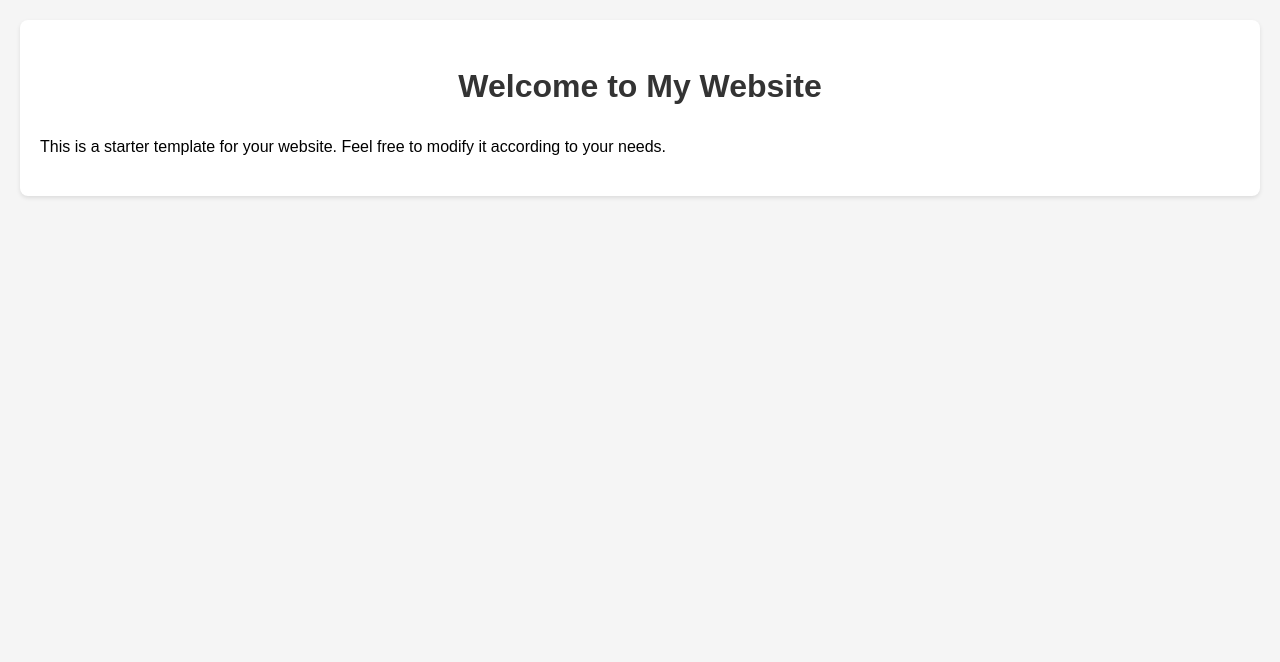
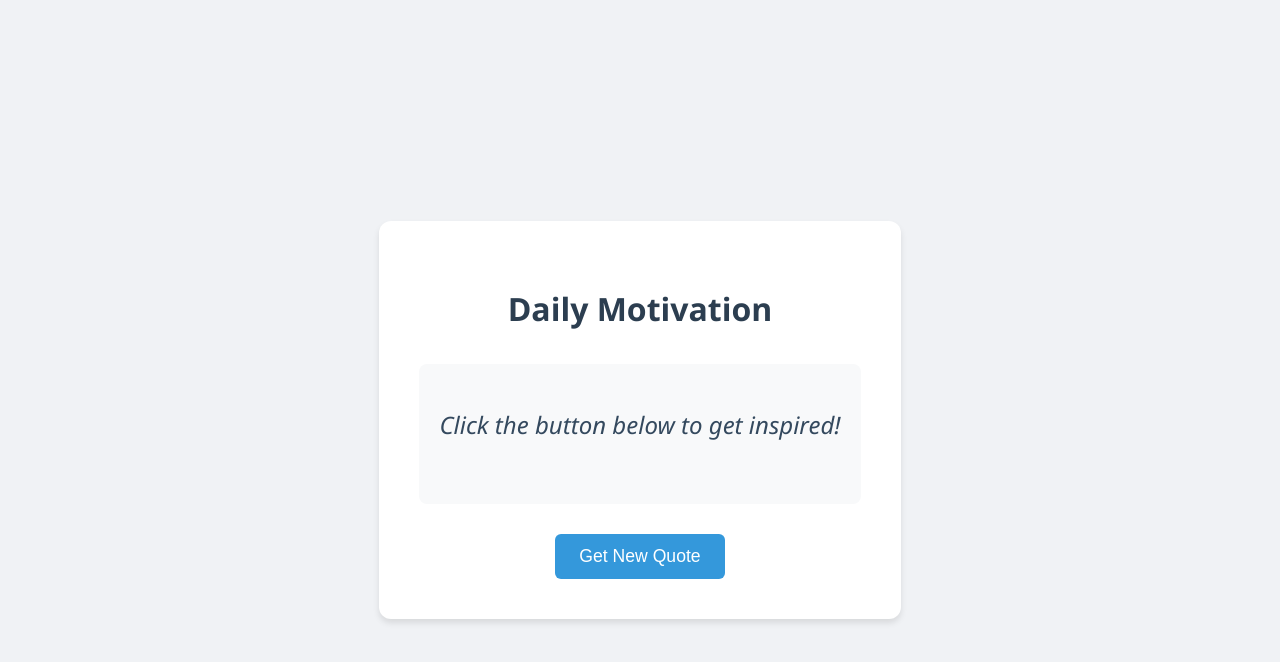
Before and after one commit to shefali-code344442/Cursor-AI---Demo-Session, a plain HTML site: page index.html in a window 1280 px wide. Drawn offline with Linux system fonts and the light colour scheme.

Commit message:
Create motivational quote generator with modern UI

```diff
--- a/index.html
+++ b/index.html
@@ -3,33 +3,140 @@
 <head>
     <meta charset="UTF-8">
     <meta name="viewport" content="width=device-width, initial-scale=1.0">
-    <title>My Website</title>
+    <title>Motivational Quote Generator</title>
     <style>
         body {
-            font-family: Arial, sans-serif;
+            font-family: 'Segoe UI', Tahoma, Geneva, Verdana, sans-serif;
             line-height: 1.6;
             margin: 0;
             padding: 20px;
-            background-color: #f5f5f5;
+            background-color: #f0f2f5;
+            min-height: 100vh;
+            display: flex;
+            justify-content: center;
+            align-items: center;
         }
         .container {
-            max-width: 1200px;
+            max-width: 800px;
             margin: 0 auto;
-            padding: 20px;
+            padding: 40px;
             background-color: white;
-            border-radius: 8px;
-            box-shadow: 0 2px 4px rgba(0, 0, 0, 0.1);
+            border-radius: 12px;
+            box-shadow: 0 4px 6px rgba(0, 0, 0, 0.1);
+            text-align: center;
         }
         h1 {
-            color: #333;
-            text-align: center;
+            color: #2c3e50;
+            margin-bottom: 30px;
+        }
+        .quote-container {
+            margin: 30px 0;
+            padding: 20px;
+            background-color: #f8f9fa;
+            border-radius: 8px;
+            min-height: 100px;
+            display: flex;
+            align-items: center;
+            justify-content: center;
+        }
+        .quote {
+            font-size: 1.5rem;
+            color: #34495e;
+            font-style: italic;
+            margin: 0;
+        }
+        .author {
+            color: #7f8c8d;
+            margin-top: 10px;
+            font-size: 1.1rem;
+        }
+        button {
+            background-color: #3498db;
+            color: white;
+            border: none;
+            padding: 12px 24px;
+            font-size: 1.1rem;
+            border-radius: 6px;
+            cursor: pointer;
+            transition: background-color 0.3s ease;
+        }
+        button:hover {
+            background-color: #2980b9;
+        }
+        .loading {
+            display: none;
+            margin: 20px 0;
         }
     </style>
 </head>
 <body>
     <div class="container">
-        <h1>Welcome to My Website</h1>
-        <p>This is a starter template for your website. Feel free to modify it according to your needs.</p>
+        <h1>Daily Motivation</h1>
+        <div class="quote-container">
+            <div>
+                <p class="quote">Click the button below to get inspired!</p>
+                <p class="author"></p>
+            </div>
+        </div>
+        <button onclick="getNewQuote()">Get New Quote</button>
+        <div class="loading">Loading...</div>
     </div>
+
+    <script>
+        const quotes = [
+            {
+                text: "The only way to do great work is to love what you do.",
+                author: "Steve Jobs"
+            },
+            {
+                text: "Success is not final, failure is not fatal: it is the courage to continue that counts.",
+                author: "Winston Churchill"
+            },
+            {
+                text: "Believe you can and you're halfway there.",
+                author: "Theodore Roosevelt"
+            },
+            {
+                text: "Everything you've ever wanted is on the other side of fear.",
+                author: "George Addair"
+            },
+            {
+                text: "The future belongs to those who believe in the beauty of their dreams.",
+                author: "Eleanor Roosevelt"
+            },
+            {
+                text: "Don't watch the clock; do what it does. Keep going.",
+                author: "Sam Levenson"
+            },
+            {
+                text: "The only limit to our realization of tomorrow is our doubts of today.",
+                author: "Franklin D. Roosevelt"
+            },
+            {
+                text: "It does not matter how slowly you go as long as you do not stop.",
+                author: "Confucius"
+            }
+        ];
+
+        function getNewQuote() {
+            const quoteContainer = document.querySelector('.quote-container');
+            const quoteElement = document.querySelector('.quote');
+            const authorElement = document.querySelector('.author');
+            const loadingElement = document.querySelector('.loading');
+
+            // Show loading state
+            loadingElement.style.display = 'block';
+            quoteElement.textContent = '';
+            authorElement.textContent = '';
+
+            // Simulate loading delay for better UX
+            setTimeout(() => {
+                const randomQuote = quotes[Math.floor(Math.random() * quotes.length)];
+                quoteElement.textContent = randomQuote.text;
+                authorElement.textContent = `- ${randomQuote.author}`;
+                loadingElement.style.display = 'none';
+            }, 500);
+        }
+    </script>
 </body>
 </html>
```
